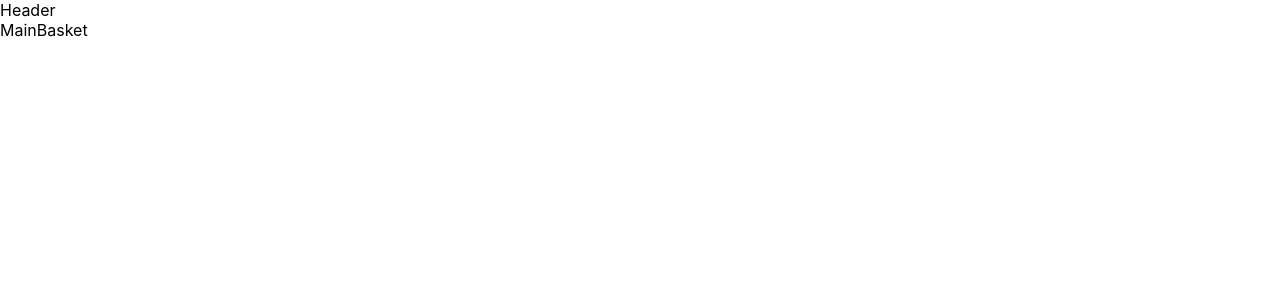
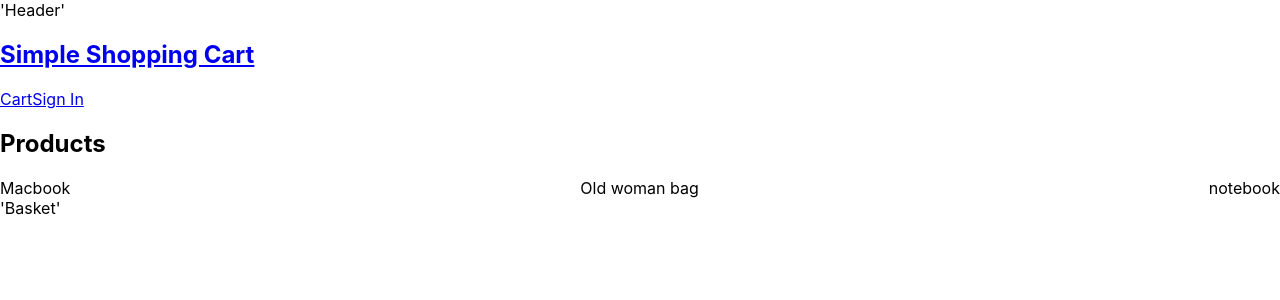
Before and after one commit to keepgitup/react-basir-18shoppingcart, a React (Create React App) app: page / in a window 1280 px wide. Shown: the top 300 px of the page. Built offline with nearby package versions, Linux system fonts and the light colour scheme.

Commit message:
update shop cart with layout update

```diff
--- a/src/App.js
+++ b/src/App.js
@@ -1,4 +1,4 @@
-import Header from './components/header';
+import Header from './components/Header';
 import Basket from './components/Basket';
 import Main from './components/Main';
 // import './App.css';
@@ -9,7 +9,7 @@ function App() {
   return (
     <div>
      <Header />
-     <div>
+     <div className='row'>
       <Main products={products} />
 <Basket />
 
--- a/src/components/Basket.js
+++ b/src/components/Basket.js
@@ -1,3 +1,3 @@
 export default function Basket(){
-return 'Basket';
+return <div className="col-1">'Basket'</div>;
 }
--- a/src/components/Header.js
+++ b/src/components/Header.js
@@ -1,3 +1,18 @@
-export default function Header(){
-    return 'Header';
+import React from "react";
+
+export default function Header() {
+  return (
+    <div className="block col-1">
+      'Header'
+      <div>
+        <a href="#/">
+          <h2>Simple Shopping Cart</h2>
+        </a>
+        <div>
+          <a href="#/cart">Cart</a>
+          <a href="#/signin">Sign In</a>
+        </div>
+      </div>
+    </div>
+  );
 }
--- a/src/components/Main.js
+++ b/src/components/Main.js
@@ -1,4 +1,16 @@
-export default function Main(){
-return 'Main';
-<div><h2>有夠不可思議的</h2></div>
+/*概念上來說，component 就像是 JavaScript 的function，它接收任意的參數（稱之為「props」）並且回傳描述畫面的React element。*/
+import React from "react";
+
+export default function Main(props) {
+  const { products } = props;
+  return (
+    <div className="block col-2">
+      <h2>Products</h2>
+      <div className="row">
+        {products.map((products) => (
+          <div>{products.name}</div>
+        ))}
+      </div>
+    </div>
+  );
 }
--- a/src/index.css
+++ b/src/index.css
@@ -1,3 +1,8 @@
+*{
+box-sizing: border-box;
+
+}
+
 body {
   margin: 0;
   font-family: -apple-system, BlinkMacSystemFont, 'Segoe UI', 'Roboto', 'Oxygen',
@@ -7,7 +12,25 @@ body {
   -moz-osx-font-smoothing: grayscale;
 }
 
-code {
-  font-family: source-code-pro, Menlo, Monaco, Consolas, 'Courier New',
-    monospace;
+.row{
+display: flex;
+flex-wrap: wrap;
+justify-content: space-between;
 }
+
+.col-1{
+  flex-basis: 100%;
+}
+
+.col-2{
+  flex-basis: 100%;
+}
+
+@media screen and(min-width:800px) {
+.col-1{
+  flex: 1;
+}
+.col-2{
+  flex:2;
+}
+}
```
